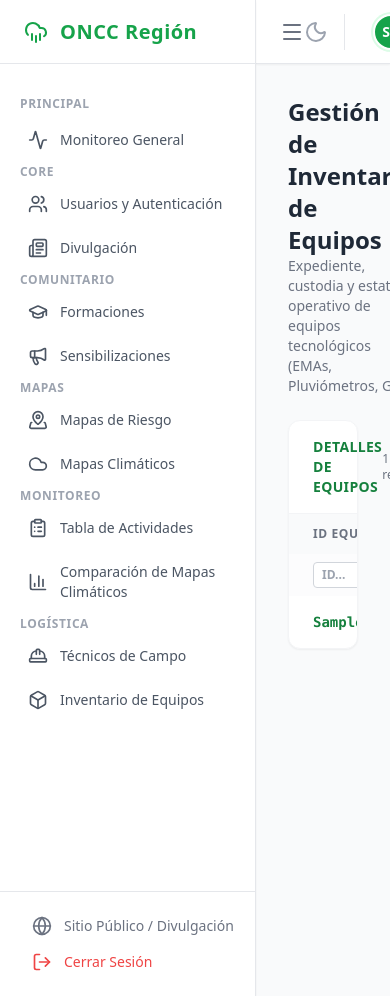
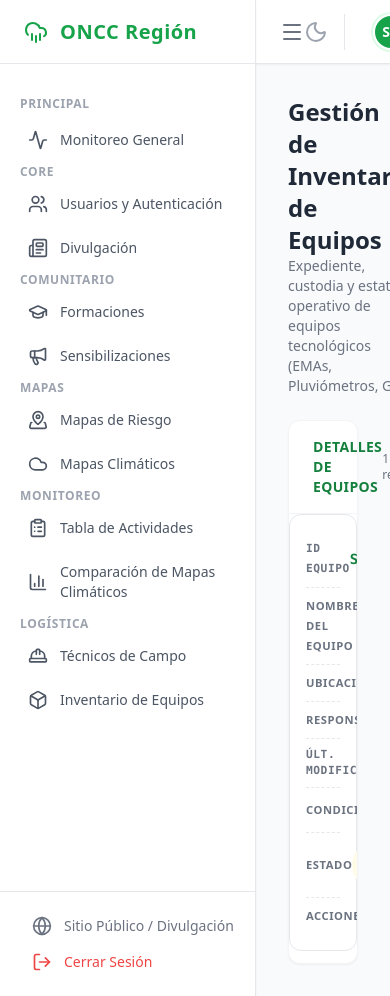
Before and after one commit to Aiden0405/ONCC_Sistema, a Flask app: page /inventario/ in a window 390 px wide. Run offline with Flask 3, Linux system fonts and the light colour scheme; a user stored in the database is signed in; tables that the repository leaves empty hold one stand-in row (values such as "Sample post"); some libraries are stand-ins or nearby versions.

Commit message:
fix: corrige validacion duplicados, mejora responsive y oculta scrollbar en inventario

```diff
--- a/app/templates/inventario/index.html
+++ b/app/templates/inventario/index.html
@@ -42,8 +42,8 @@
             <span id="contador-registros" class="text-xs text-gray-500 dark:text-gray-400">{{ inventario|length }} registro(s)</span>
         </div>
 
-        <div class="overflow-x-auto">
-            <table class="w-full text-left border-collapse text-sm min-w-[640px]">
+        <div class="overflow-x-auto scrollbar-hide">
+            <table class="w-full text-left border-collapse text-sm">
                 <thead>
                     <tr class="text-xs uppercase tracking-wider bg-gray-50 text-gray-500 dark:bg-gray-700/40 dark:text-gray-400">
                         <th class="px-6 py-3 font-semibold">ID Equipo</th>
@@ -55,7 +55,7 @@
                         <th class="px-6 py-3 hidden md:table-cell">Estado</th>
                         <th class="px-6 py-3 text-center">Acciones</th>
                     </tr>
-                    <tr class="bg-gray-50/50 dark:bg-gray-700/20">
+                    <tr class="bg-gray-50/50 dark:bg-gray-700/20 hidden sm:table-row">
                         <th class="px-6 py-2">
                             <input type="text" data-col="0" class="filtro-tabla w-full text-xs border rounded px-2 py-1 bg-white dark:bg-gray-700 border-gray-300 dark:border-gray-600 dark:text-white focus:ring-1 focus:ring-green-500 outline-none" placeholder="ID..." oninput="filtrarTabla()">
                         </th>
@@ -73,7 +73,7 @@
                         </th>
                         <th class="px-6 py-2 hidden sm:table-cell">
                             <select data-col="5" class="filtro-tabla w-full text-xs border rounded px-1 py-1 bg-white dark:bg-gray-700 border-gray-300 dark:border-gray-600 dark:text-white focus:ring-1 focus:ring-green-500 outline-none" onchange="filtrarTabla()">
-                                <option value="">Condición</option>
+                                <option value="" disabled selected hidden>Condición</option>
                                 <option>Operativo</option>
                                 <option>Requiere Mantenimiento</option>
                                 <option>Dañado / Inoperativo</option>
@@ -81,7 +81,7 @@
                         </th>
                         <th class="px-6 py-2 hidden md:table-cell">
                             <select data-col="6" class="filtro-tabla w-full text-xs border rounded px-1 py-1 bg-white dark:bg-gray-700 border-gray-300 dark:border-gray-600 dark:text-white focus:ring-1 focus:ring-green-500 outline-none" onchange="filtrarTabla()">
-                                <option value="">Estado</option>
+                                <option value="" disabled selected hidden>Estado</option>
                                 <option>Disponible</option>
                                 <option>En Uso (Asignado)</option>
                                 <option>En Mantenimiento</option>
@@ -93,19 +93,19 @@
                 <tbody class="divide-y divide-gray-100 dark:divide-gray-700 text-gray-700 dark:text-gray-300">
                     {% for inv in inventario %}
                     <tr data-id="{{ inv.id }}" class="hover:bg-gray-50 dark:hover:bg-gray-700/30 transition-colors">
-                        <td class="px-6 py-4 font-mono font-bold text-green-700 dark:text-green-400">{{ inv.codigo }}</td>
-                        <td class="px-6 py-4 font-medium">
+                        <td class="px-6 py-4 font-mono font-bold text-green-700 dark:text-green-400" data-label="ID Equipo">{{ inv.codigo }}</td>
+                        <td class="px-6 py-4 font-medium" data-label="Nombre del Equipo">
                             <div class="flex items-center">
                                 <i data-lucide="layers" class="mr-2 w-4 h-4 text-gray-400 dark:text-gray-500"></i>
                                 {{ inv.tipo_equipo }}
                             </div>
                         </td>
-                        <td class="px-6 py-4 text-gray-600 dark:text-gray-400 hidden md:table-cell">{{ inv.ubicacion }}</td>
-                        <td class="px-6 py-4 text-gray-600 dark:text-gray-400 font-medium hidden lg:table-cell">{{ inv.responsable }}</td>
-                        <td class="px-6 py-4 font-mono text-xs text-gray-600 dark:text-gray-400 hidden sm:table-cell">
+                        <td class="px-6 py-4 text-gray-600 dark:text-gray-400 hidden md:table-cell" data-label="Ubicación">{{ inv.ubicacion }}</td>
+                        <td class="px-6 py-4 text-gray-600 dark:text-gray-400 font-medium hidden lg:table-cell" data-label="Responsable">{{ inv.responsable }}</td>
+                        <td class="px-6 py-4 font-mono text-xs text-gray-600 dark:text-gray-400 hidden sm:table-cell" data-label="Últ. Modificación">
                             {{ inv.ultimo_mantenimiento.strftime('%Y-%m-%d') if inv.ultimo_mantenimiento else 'N/D' }}
                         </td>
-                        <td class="px-6 py-4 hidden sm:table-cell">
+                        <td class="px-6 py-4 hidden sm:table-cell" data-label="Condición">
                             <span class="inline-flex items-center px-2.5 py-1 rounded-full text-[10px] font-bold uppercase tracking-wider
                             {% if inv.estado_operativo == 'Operativo' %} bg-green-50 text-green-700 dark:bg-green-900/20 dark:text-green-300
                             {% elif inv.estado_operativo == 'Requierre Mantenimiento' or inv.estado_operativo == 'Requiere Mantenimiento' %} bg-yellow-50 text-yellow-700 dark:bg-yellow-900/20 dark:text-yellow-300
@@ -113,7 +113,7 @@
                                 {{ inv.estado_operativo }}
                             </span>
                         </td>
-                        <td class="px-6 py-4 hidden md:table-cell">
+                        <td class="px-6 py-4 hidden md:table-cell" data-label="Estado">
                             <span class="inline-flex items-center px-2.5 py-1 rounded-full text-[10px] font-bold uppercase tracking-wider
                             {% if inv.estado_flujo == 'Disponible' %} bg-blue-50 text-blue-700 dark:bg-blue-900/20 dark:text-blue-300
                             {% elif inv.estado_flujo == 'En Uso (Asignado)' %} bg-green-50 text-green-700 dark:bg-green-900/20 dark:text-green-300
@@ -122,7 +122,7 @@
                                 {{ inv.estado_flujo }}
                             </span>
                         </td>
-                        <td class="px-6 py-4">
+                        <td class="px-6 py-4" data-label="Acciones">
                             <div class="flex items-center justify-center gap-2">
                                 <button onclick="abrirModalEditar({{ inv.id }})" class="text-blue-600 hover:text-blue-800 dark:text-blue-400 dark:hover:text-blue-300 transition-colors" title="Editar equipo">
                                     <i data-lucide="pencil" class="w-4 h-4"></i>
@@ -167,7 +167,7 @@
             </button>
         </div>
 
-        <form method="POST" action="{{ url_for('inventario.nuevo') }}" class="p-6 space-y-5" onsubmit="return enviarFormulario(this, 'modal-inventario')">
+        <form method="POST" action="{{ url_for('inventario.nuevo') }}" class="p-6 space-y-5" onsubmit="enviarFormulario(event, this, 'modal-inventario')">
             <input type="hidden" name="csrf_token" value="{{ csrf_token() }}">
 
             <div class="grid grid-cols-1 md:grid-cols-2 gap-4">
@@ -249,7 +249,7 @@
             </button>
         </div>
 
-        <form id="form-editar-equipo" method="POST" class="p-6 space-y-5" onsubmit="return enviarFormulario(this, 'modal-editar-inventario')">
+        <form id="form-editar-equipo" method="POST" class="p-6 space-y-5" onsubmit="enviarFormulario(event, this, 'modal-editar-inventario')">
             <input type="hidden" name="csrf_token" value="{{ csrf_token() }}">
 
             <div class="grid grid-cols-1 md:grid-cols-2 gap-4">
@@ -397,14 +397,16 @@ function mostrarExitoModal(modalId, mensaje) {
     if (window.lucide) lucide.createIcons();
 }
 
-function enviarFormulario(form, modalId) {
+function enviarFormulario(event, form, modalId) {
+    event.preventDefault();
+
     const errorDiv = form.querySelector('.modal-error');
     if (errorDiv) errorDiv.remove();
     const exitoDiv = form.querySelector('.modal-exito');
     if (exitoDiv) exitoDiv.remove();
 
     if (!form.reportValidity()) {
-        return false;
+        return;
     }
 
     const btn = form.querySelector('button[type="submit"]');
@@ -413,21 +415,20 @@ function enviarFormulario(form, modalId) {
     const formData = new FormData(form);
     formData.append('csrf_token', form.querySelector('[name=csrf_token]').value);
 
-    return fetch(form.action, {
+    fetch(form.action, {
         method: 'POST',
         body: formData,
         headers: { 'X-Requested-With': 'XMLHttpRequest' }
     })
     .then(r => r.json())
     .then(data => {
+        mostrarLoading(btn, false);
         if (data.ok) {
-            mostrarLoading(btn, false);
             mostrarExitoModal(modalId, data.mensaje || 'Registro guardado exitosamente.');
             setTimeout(function() {
                 window.location.href = data.redirect;
-            }, 5000);
+            }, 1500);
         } else {
-            mostrarLoading(btn, false);
             mostrarErrorModal(modalId, data.error);
         }
     })
@@ -528,4 +529,73 @@ function exportarReporte() {
     window.open(url, '_blank');
 }
 </script>
+
+<style>
+.scrollbar-hide::-webkit-scrollbar {
+    display: none;
+}
+.scrollbar-hide {
+    -ms-overflow-style: none;
+    scrollbar-width: none;
+}
+
+@media (max-width: 639px) {
+    table, thead, tbody, tr, td, th {
+        display: block;
+    }
+    thead tr:first-child {
+        display: none;
+    }
+    .filtro-tabla {
+        display: none;
+    }
+    tr[data-id] {
+        border: 1px solid #e5e7eb;
+        border-radius: 0.75rem;
+        padding: 1rem;
+        margin-bottom: 0.75rem;
+        background: white;
+    }
+    .dark tr[data-id] {
+        border-color: #374151;
+        background: #1f2937;
+    }
+    tr[data-id] td {
+        display: flex !important;
+        justify-content: space-between;
+        align-items: center;
+        padding: 0.5rem 0;
+        border: none;
+    }
+    tr[data-id] td:not(:last-child) {
+        border-bottom: 1px dashed #e5e7eb;
+    }
+    .dark tr[data-id] td:not(:last-child) {
+        border-bottom-color: #374151;
+    }
+    td[data-label]::before {
+        content: attr(data-label);
+        font-weight: 600;
+        font-size: 0.7rem;
+        text-transform: uppercase;
+        letter-spacing: 0.05em;
+        color: #6b7280;
+    }
+    .dark td[data-label]::before {
+        color: #9ca3af;
+    }
+    td[data-label="Acciones"]::before {
+        content: attr(data-label);
+    }
+    td[data-label="Acciones"] {
+        justify-content: space-between;
+    }
+    td[data-label="Nombre del Equipo"] div {
+        margin-left: auto;
+    }
+    tbody > tr:not([data-id]) td[colspan] {
+        padding: 2rem 1rem;
+    }
+}
+</style>
 {% endblock %}
```
